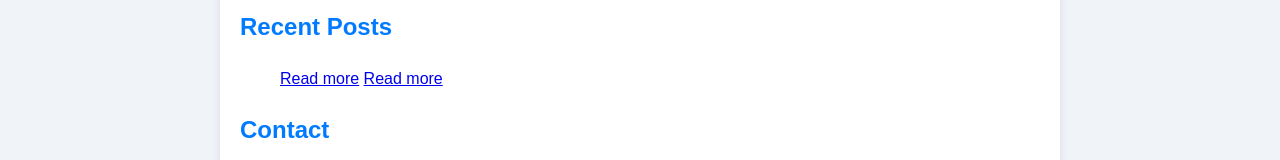
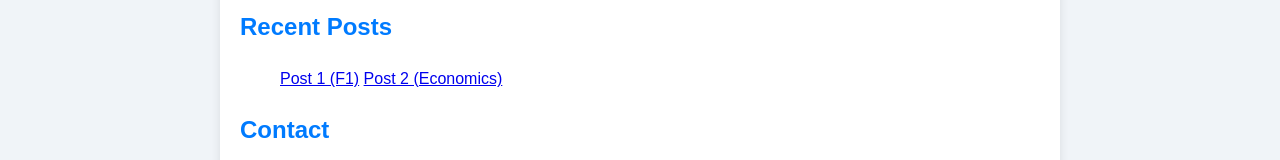
Before and after one commit to zara-portfolio/zara-portfolio.github.io, a plain HTML site: page index.html in a window 1280 px wide. Shown: the part 376-536 px from the top of the page. Drawn offline with Linux system fonts and the light colour scheme.

Commit message:
Update index.html

```diff
--- a/index.html
+++ b/index.html
@@ -78,8 +78,8 @@
 
 <h2>Recent Posts</h2>
 <ul>
-<a href="blog/why-im-interested-in-f1.html">Read more</a>
-<a href="blog/economics-intro.html">Read more</a>
+<a href="blog/why-im-interested-in-f1.html">Post 1 (F1)</a>
+<a href="blog/economics-intro.html">Post 2 (Economics)</a>
 </ul>
       <h2>Contact</h2>
       <p>
```
